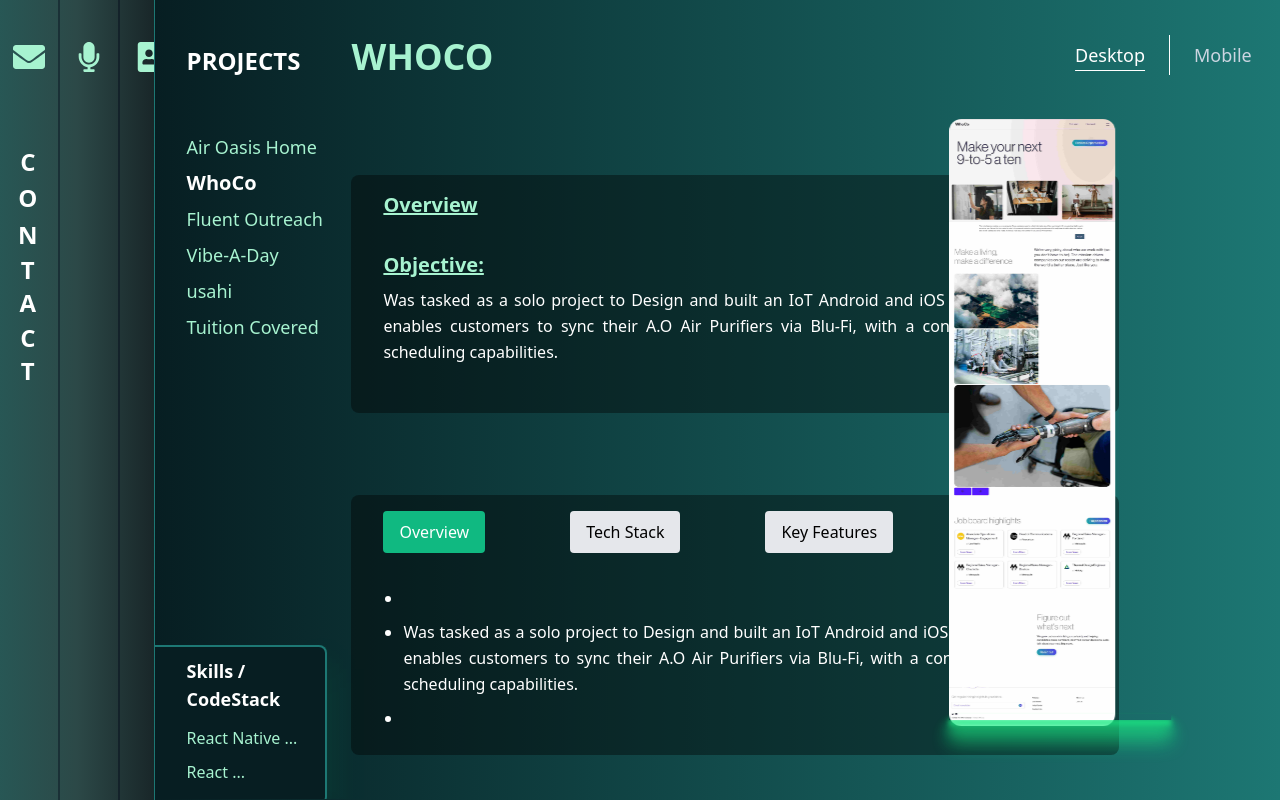
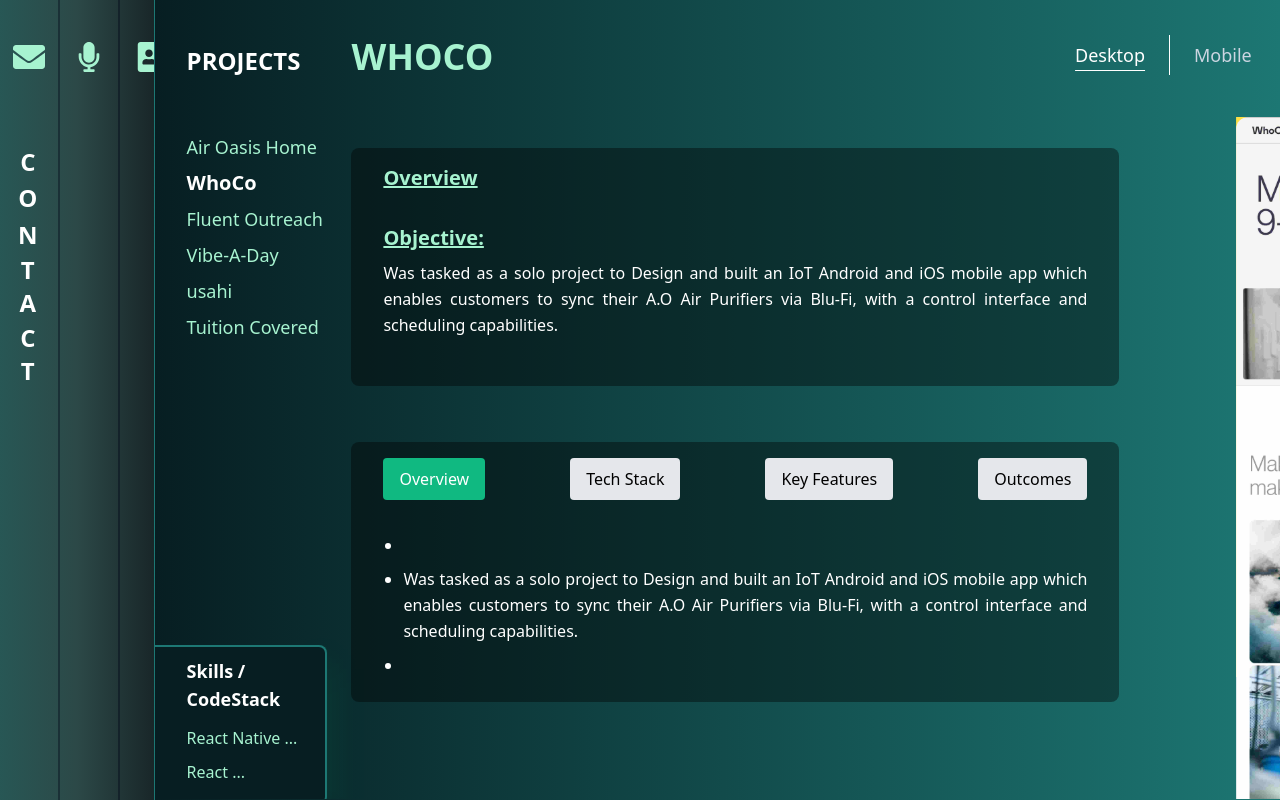
Before and after one commit to MylesPillay/Dev-Portfolio, a Next.js app: page /projects in a window 1280 px wide. Both pictures are taken after a click on the item "WhoCo". Built offline with nearby package versions, Linux system fonts and the light colour scheme.

Commit message:
need to break down flex arrangement properly

```diff
--- a/src/app/components/projects/WebsiteProjectImages.tsx
+++ b/src/app/components/projects/WebsiteProjectImages.tsx
@@ -25,10 +25,10 @@ const ProjectImages: React.FC<ProjectImagesProps> = ({
 	const currentImage = images[currentImageIndex % images.length];
 
 	return (
-		<div className='right-0 overflow-hidden'>
+		<div className='right-0 overflow-hidden w-full'>
 			<div className='rounded-lg'>
 				{viewMode === "web" ? (
-					<div className='w-[80%] h-2/3 flex-shrink-0 pr-3 flex-grow-0 rounded-lg'>
+					<div className='w-[200%] h-full flex-shrink-0 pr-3 rounded-lg'>
 						<Image
 							src={currentImage}
 							style={{
--- a/src/app/projects/page.tsx
+++ b/src/app/projects/page.tsx
@@ -11,6 +11,7 @@ import ProjectSkillsComponent from "../components/projects/ProjectSkills";
 import ProjectTextContentMobile from "../components/projects/ProjectTextContentMobile";
 import ProjectTextContentWeb from "../components/projects/ProjectTextComponentWeb";
 import ProjectTextComponentWeb from "../components/projects/ProjectDetailsTableWeb";
+import WebsiteProjectImages from "../components/projects/WebsiteProjectImages";
 
 const ProjectsDisplay = (): JSX.Element => {
 	const [selectedProjectIndex, setSelectedProjectIndex] = useState(0);
@@ -139,8 +140,8 @@ const ProjectsDisplay = (): JSX.Element => {
 				)}
 
 				{selectedProjectIndex != 0 && 3 ? (
-					<div className='flex h-full flex-row w-full mx-auto justify-evenly align-middle pt-[4vh] after:items-center'>
-						<div className='flex flex-col h-[90vh] max-h-[90vh] justify-evenly'>
+					<div className='flex h-full flex-row w-auto mx-auto justify-evenly align-middle pt-[4vh]  after:items-center'>
+						<div className='flex flex-col h-[80vh] max-h-[80vh] justify-evenly'>
 							<ProjectTextContentWeb
 								selectedProject={selectedProject}
 								isImageContainerHovered={
@@ -156,11 +157,11 @@ const ProjectsDisplay = (): JSX.Element => {
 						</div>
 
 						<div
-							className='min-h-[90vh] max-h-[90vh] mt-0.5 h-[50vh]  max-w-[100vw] sticky top-0 right-80 '
+							className='max-h-[70vh] h-[70vh] bg-yellow-300 max-w-[90vw] w-auto  sticky top-0 right-0 '
 							style={{
 								transform: isImageContainerHovered
-									? "translateX(10%)"
-									: "translateX(90%)",
+									? "translateX(-70%)"
+									: "translateX(75%)",
 								transition: "transform 0.2s ease-in-out"
 							}}
 							onMouseEnter={() =>
@@ -169,19 +170,20 @@ const ProjectsDisplay = (): JSX.Element => {
 							onMouseLeave={() =>
 								setIsImageContainerHovered(false)
 							}>
-							<div className='w-full h-full min-h-[100%] items-end '>
 							{/* <ProjectImages
 									selectedProject={selectedProject}
 									viewMode={viewMode}
 									currentImageIndex={currentImageIndex}
 								/>
 								 */}
-								<ProjectImages
+
+							<WebsiteProjectImages
 								selectedProject={selectedProject}
 								viewMode={viewMode}
 								currentImageIndex={currentImageIndex}
 							/>
-								<div className=' w-[100%] justify-center items-center'>
+
+							<div className=' w-[100%] h-full justify-center items-center'>
 								{showHoverPrompt ? (
 									<motion.div
 										initial={{ opacity: 0 }}
@@ -194,12 +196,9 @@ const ProjectsDisplay = (): JSX.Element => {
 								) : (
 									<ProjectImagePagination
 										hovered={isImageContainerHovered}
-											currentImageIndex={
-												currentImageIndex
-											}
+										currentImageIndex={currentImageIndex}
 										totalImages={
-												selectedProject.images.web
-													.length
+											selectedProject.images.web.length
 										}
 										onPageChange={(index) =>
 											setCurrentImageIndex(index)
@@ -216,7 +215,6 @@ const ProjectsDisplay = (): JSX.Element => {
 										}
 									/>
 								)}
-								</div>
 							</div>
 						</div>
 					</div>
```
Lines whose indentation alone changed are shown as unchanged.
